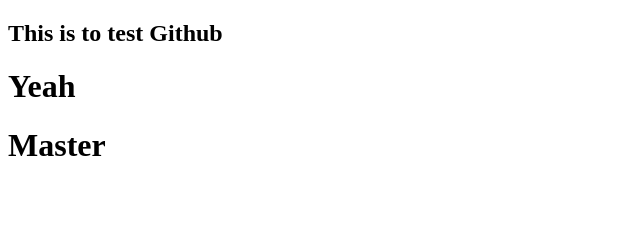
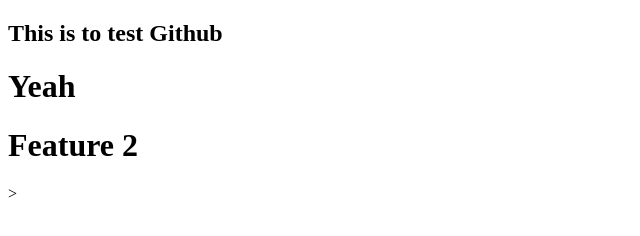
Before and after one commit to igshxn/gitTestSEP, a plain HTML site: page web/index.html in a window 1280 px wide. Shown: the full height of the page, 0-640 px from the left. Drawn offline with Linux system fonts and the light colour scheme.

Commit message:
test feature 2

```diff
--- a/web/index.html
+++ b/web/index.html
@@ -13,6 +13,6 @@ and open the template in the editor.
     <body>
         <h2>This is to test Github</h2>
         <h1>Yeah</h1>
-        <h1>Master</h1>
+        <h1>Feature 2</h1>>
     </body>
 </html>
```
